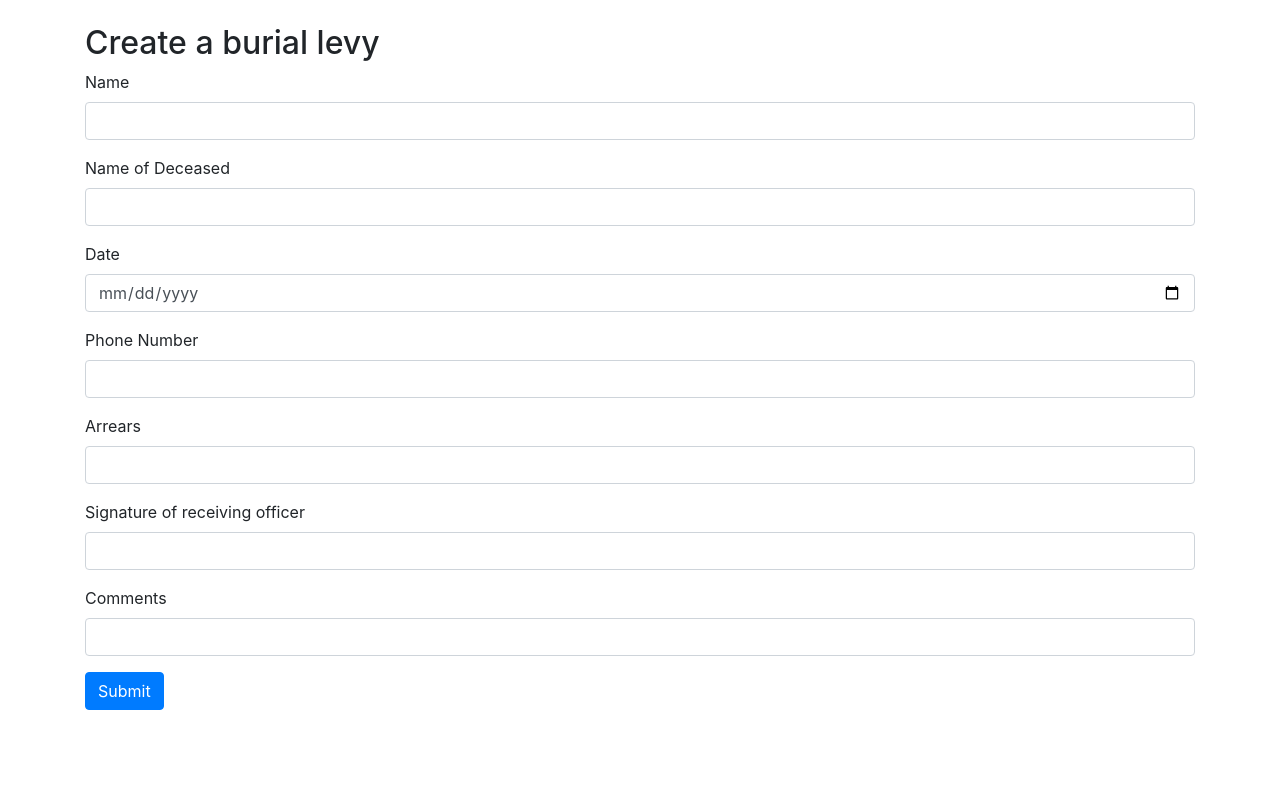
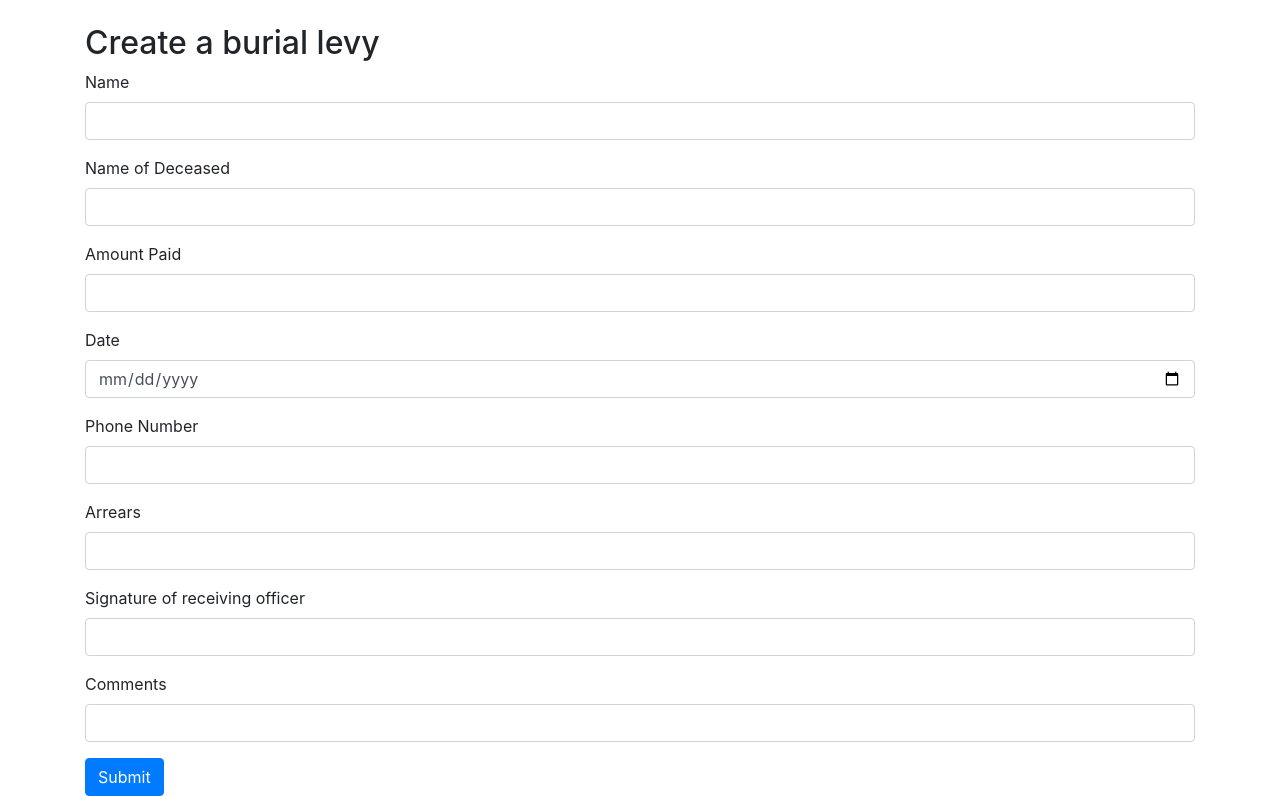
Before and after one commit to KeneNwogu/simple-flask-crud, a Flask app: page / in a window 1280 px wide. Shown: the part 56-852 px from the top of the page. Before the commit the page ends 766 px from the top, so only its background shows below. Run offline with Flask 3, Linux system fonts and the light colour scheme; some libraries are stand-ins or nearby versions.

Commit message:
fix: add amount to pay

```diff
--- a/app.py
+++ b/app.py
@@ -2,7 +2,7 @@ import datetime
 import os
 
 from bson import ObjectId
-from flask import Flask, render_template, redirect, url_for, flash
+from flask import Flask, render_template, redirect, url_for, flash, request
 from flask_pymongo import PyMongo
 
 from forms import LevyForm
@@ -21,6 +21,7 @@ def create_levy():
         data = {
             "name": form.name.data,
             "burial_name": form.burial_name.data,
+            "amount": form.amount.data,
             "date": datetime.datetime.combine(form.date.data, datetime.time.min),
             "phone_number": form.phone_number.data,
             "arrears": form.arrears.data,
@@ -29,7 +30,7 @@ def create_levy():
         }
 
         mongo.db.levies.insert_one(data)
-        flash("Successfuly created levy", "success")
+        flash("Successfully created levy", "success")
         return redirect(url_for('list_levies'))
     return render_template('create.html', form=form)
 
@@ -47,24 +48,31 @@ def get_detail(levy_id):
     if not levy:
         return url_for('not_found')
 
+    if request.method == "POST":
+        print(request.form)
+        form = LevyForm(request.form, data=levy)
+        if form.validate_on_submit():
+            data = {
+                "name": form.name.data,
+                "burial_name": form.burial_name.data,
+                "amount": form.amount.data,
+                "date": datetime.datetime.combine(form.date.data, datetime.time.min),
+                "phone_number": form.phone_number.data,
+                "arrears": form.arrears.data,
+                "signature": form.signature.data,
+                "comments": form.comments.data
+            }
+            mongo.db.levies.update_one({"_id": ObjectId(levy_id)}, {
+                "$set": data
+            })
+
+            flash("Successfully edited levy", "success")
+            return redirect(url_for('list_levies'))
+
+        else:
+            print(form.errors)
+
     form = LevyForm(data=levy)
-
-    if form.validate_on_submit():
-        data = {
-            "name": form.name.data,
-            "burial_name": form.burial_name.data,
-            "date": datetime.datetime.combine(form.date.data, datetime.time.min),
-            "phone_number": form.phone_number.data,
-            "arrears": form.arrears.data,
-            "signature": form.signature.data,
-            "comments": form.comments.data
-        }
-        mongo.db.levies.update_one({"_id": ObjectId(levy_id)}, {
-            "$set": data
-        })
-
-        flash("Successfuly edited levy", "success")
-        return redirect(url_for('list_levies'))
     return render_template('edit.html', form=form, name=levy['name'], id=levy['_id'])
 
 
@@ -75,8 +83,9 @@ def delete_levy(levy_id):
         return url_for('not_found')
 
     mongo.db.levies.delete_one({"_id": ObjectId(levy_id)})
-    flash("Successfuly delted levy", "success")
+    flash("Successfully deleted levy", "success")
     return redirect(url_for('list_levies'))
+
 
 if __name__ == "__main__":
     app.run(debug=True)
--- a/forms.py
+++ b/forms.py
@@ -1,5 +1,5 @@
 from flask_wtf import FlaskForm
-from wtforms import StringField, SubmitField, DateField
+from wtforms import StringField, SubmitField, DateField, FloatField, IntegerField
 from wtforms.validators import DataRequired, ValidationError
 import phonenumbers
 
@@ -15,6 +15,7 @@ class LevyForm(FlaskForm):
     name = StringField('Name', validators=[DataRequired()])
     burial_name = StringField('Name of Deceased', validators=[DataRequired()])
     date = DateField('Date', validators=[DataRequired()])
+    amount = FloatField('Amount Paid', validators=[DataRequired()])
     phone_number = StringField('Phone Number', validators=[DataRequired(), validate_nigerian_phone])
     arrears = StringField('Arrears')
     signature = StringField('Signature of receiving officer', validators=[DataRequired()])
--- a/templates/create.html
+++ b/templates/create.html
@@ -22,6 +22,13 @@
                 <small class="form-text text-danger">{{ error }}</small>
             {% endfor %}
         </div>
+        <div class="form-group">
+            {{ form.amount.label(class="form-control-label") }}
+            {{ form.amount(class="form-control") }}
+            {% for error in form.amount.errors %}
+                <small class="form-text text-danger">{{ error }}</small>
+            {% endfor %}
+        </div>
       <div class="form-group">
             {{ form.date.label(class="form-control-label") }}
             {{ form.date(class="form-control") }}
@@ -29,6 +36,7 @@
                 <small class="form-text text-danger">{{ error }}</small>
             {% endfor %}
         </div>
+
       <div class="form-group">
             {{ form.phone_number.label(class="form-control-label") }}
             {{ form.phone_number(class="form-control") }}
```
Also changed, not shown: templates/edit.html (+7 -0 lines).
